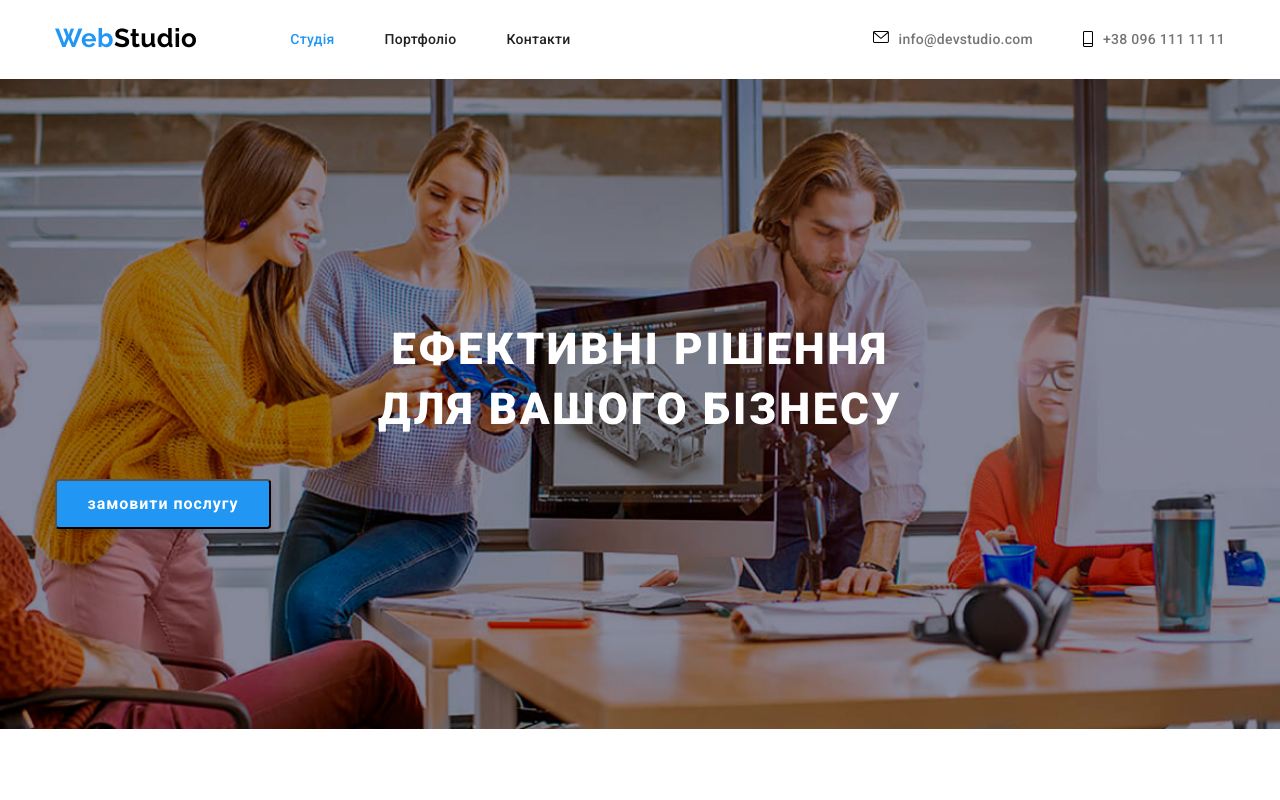
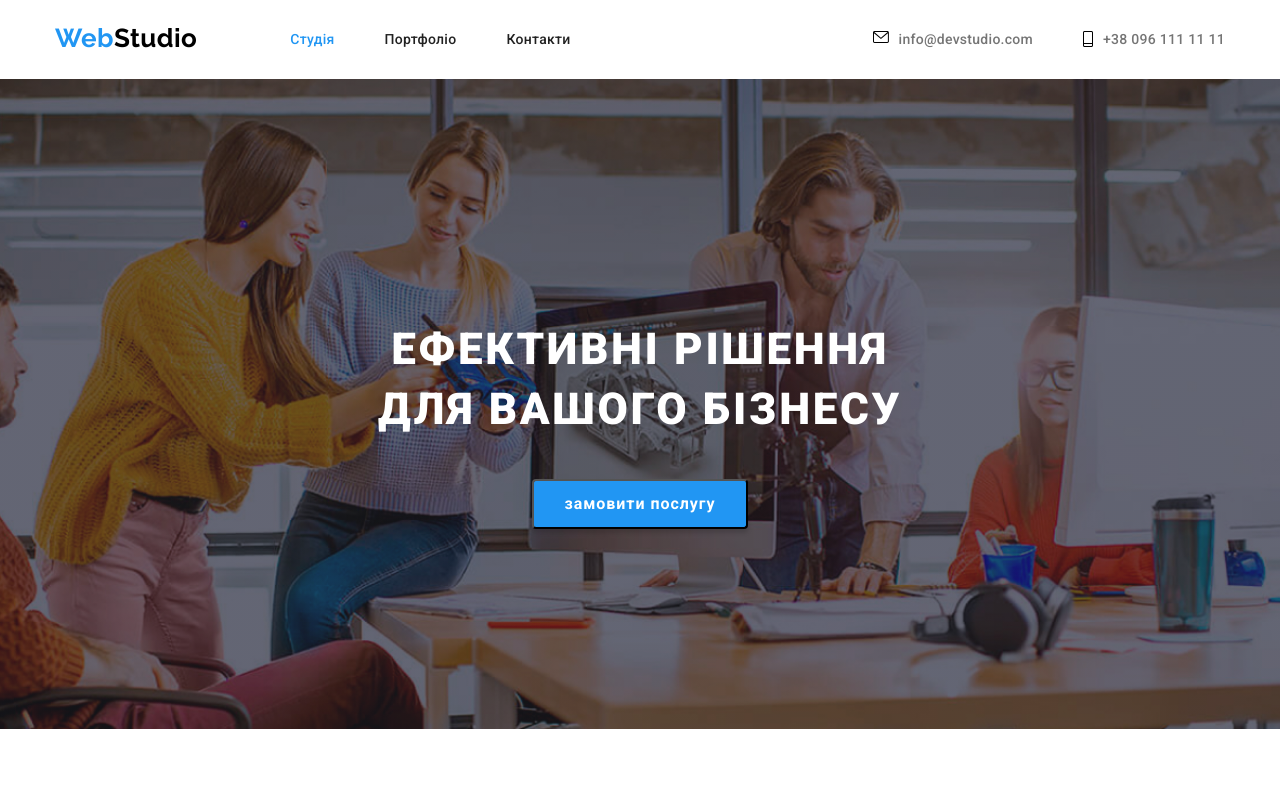
Before and after one commit to kmklp/goit-markup-hw-05, a plain HTML site: page index.html in a window 1280 px wide. Shown: the top 800 px of the page. Drawn offline with nearby package versions, Linux system fonts and the light colour scheme.

Commit message:
ДЗ здано , приклад як задавати  linear-gradient та позицюювання контенту при мax-width

```diff
--- a/styles/styles.css
+++ b/styles/styles.css
@@ -226,9 +226,7 @@ color:#757575;
   justify-content: center;
   width: 216px;
   height: 50px;
-
-
-}
+  }
 
 
 
@@ -259,14 +257,15 @@ color:#757575;
   justify-content: center;
   align-items: center;
   max-width: 1600px;
+  text-align: center;
+  margin:0 auto;
 background-color:#C4C4C4;
-background-image:url(../img/Img\ \(20\).jpg);
+background-image:linear-gradient(rgba(47, 48, 58, 0.4), rgba(47, 48, 58, 0.4)), url(../img/Img\ \(20\).jpg);
 background-repeat: no-repeat;
 background-position: center;
 background-size: cover;
 }
 .gradient{
-  background-image: linear-gradient(rgba(47, 48, 58, 0.4));
 }
 
     /*Робота з другою секцією*/
```
